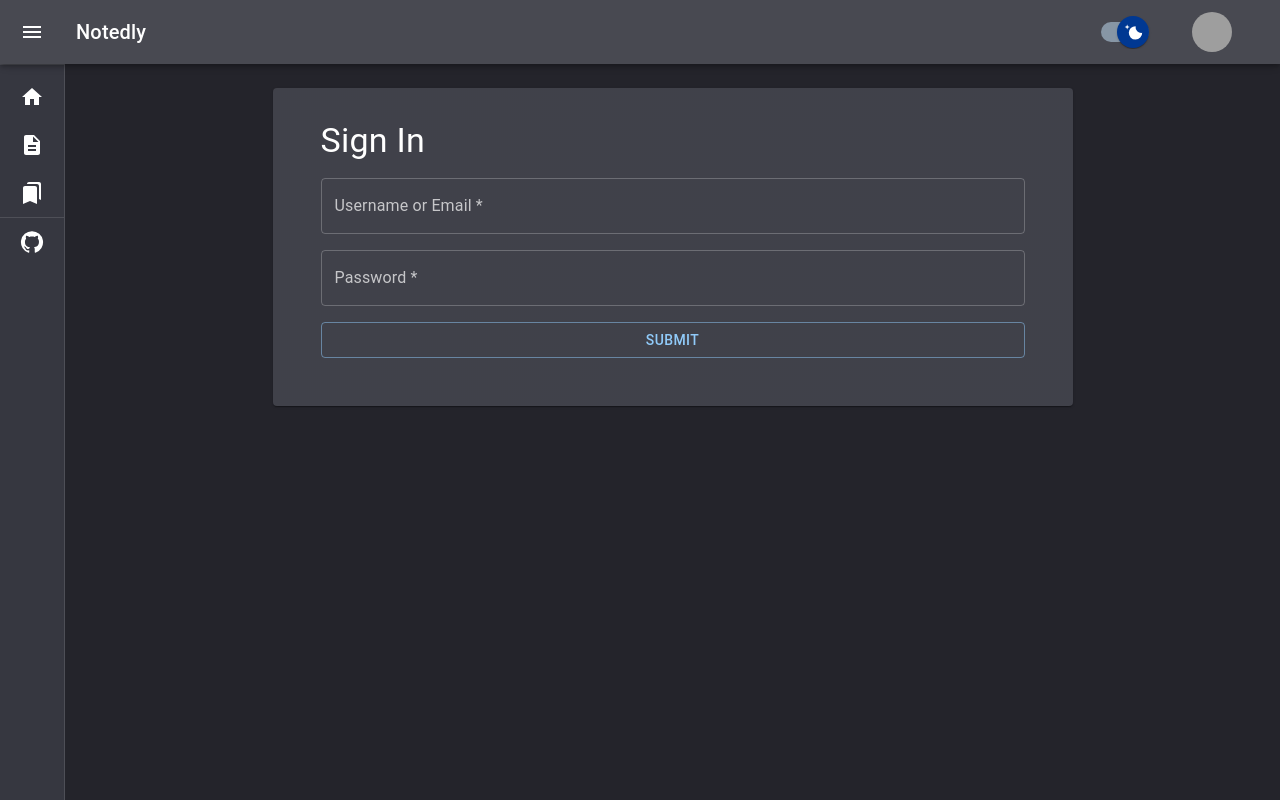
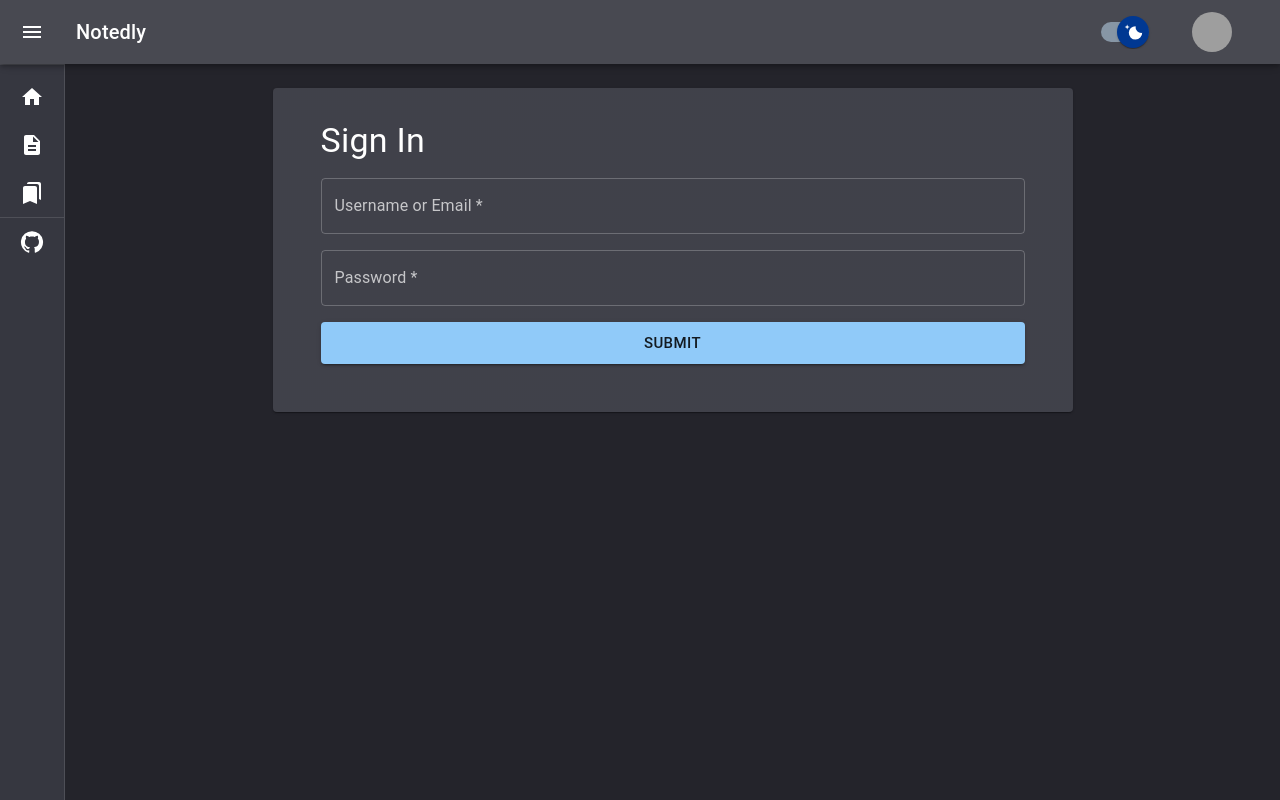
Before and after one commit to kledovskaia/notedly, a React (Create React App) app in the folder client/: page /sign-in in a window 1280 px wide. Built offline with nearby package versions, Linux system fonts and the light colour scheme; no server answers; grey boxes are pictures that could not be loaded.

Commit message:
Updated: button styles

```diff
--- a/client/src/components/AuthForm.tsx
+++ b/client/src/components/AuthForm.tsx
@@ -49,7 +49,7 @@ export const AuthForm: FC<Props> = ({ type, validationSchema, fields }) => {
                 error={touched[field.name] && Boolean(errors[field.name])}
               />
             ))}
-            <Button type="submit" variant="outlined" fullWidth>
+            <Button type="submit" variant="contained" size="large" fullWidth>
               Submit
             </Button>
           </Form>
--- a/client/src/pages/NoteFeed.tsx
+++ b/client/src/pages/NoteFeed.tsx
@@ -38,7 +38,7 @@ export const NoteFeed = () => {
             ))}
           </NotesContainer>
           {data.noteFeed.hasNextPage && (
-            <Button onClick={loadMore} variant="outlined">
+            <Button onClick={loadMore} variant="contained" size="large">
               Load More
             </Button>
           )}
```
